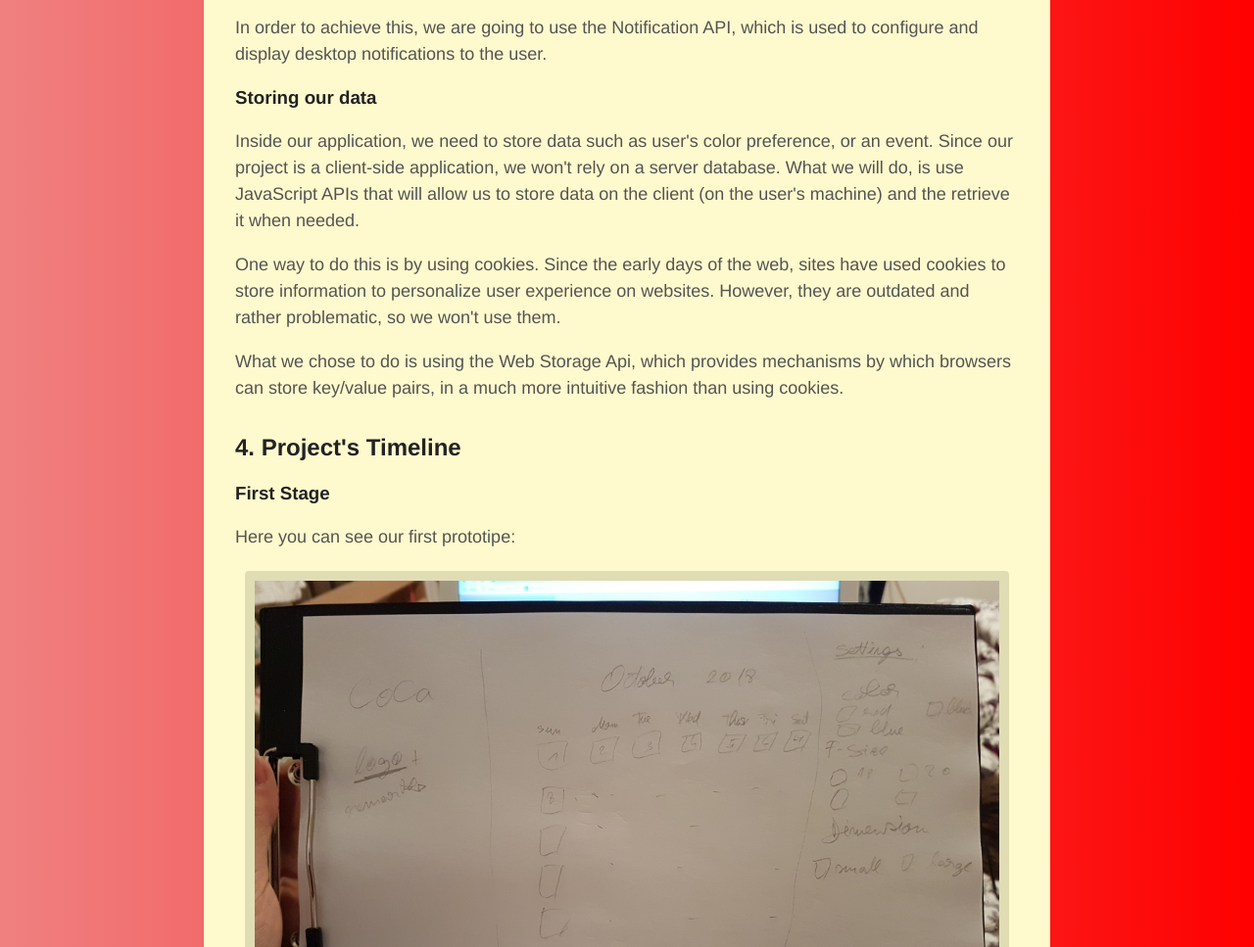
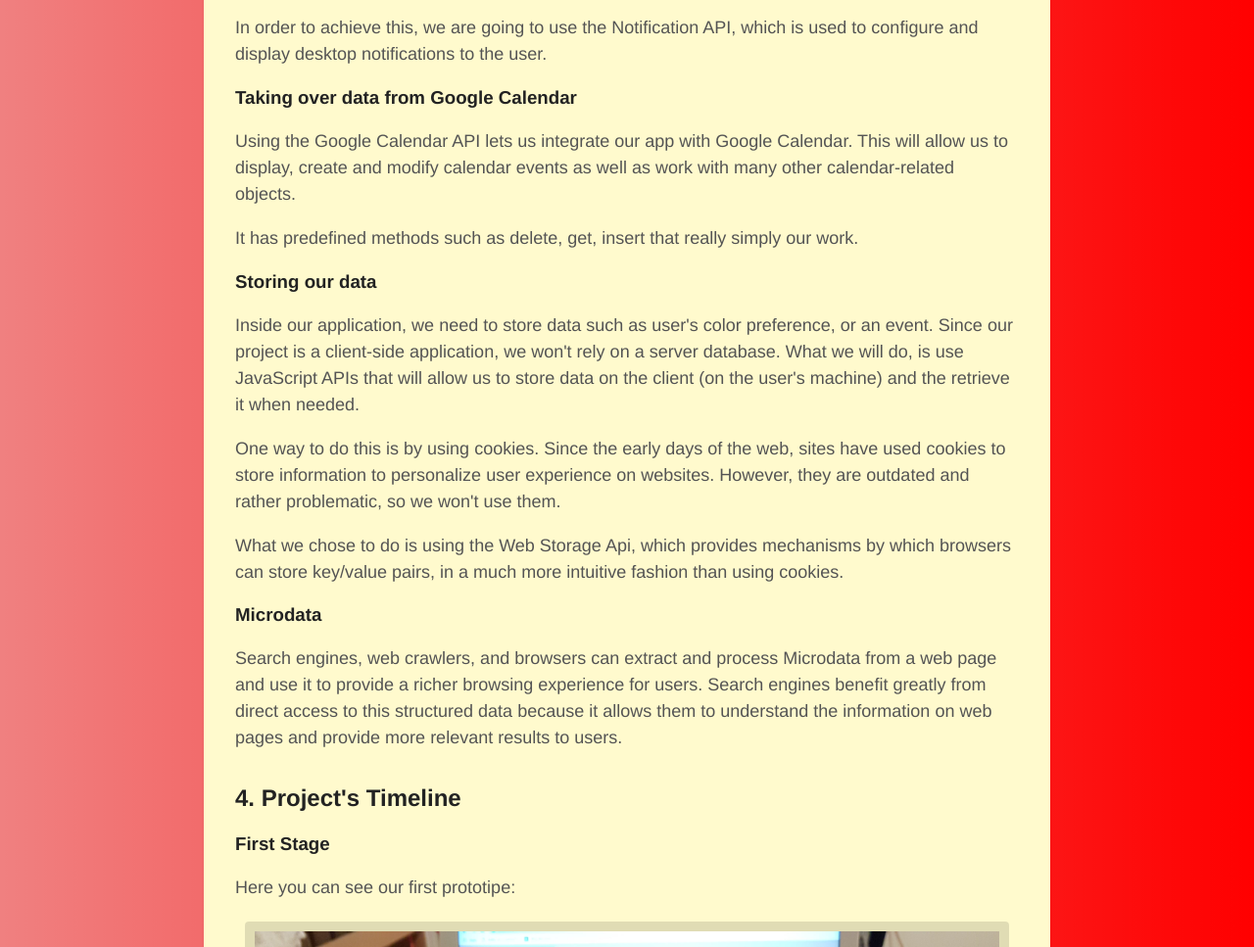
Before and after one commit to malinac/CoCa, a browser extension: page THAT/index.html in a window 1280 px wide. Shown: the part 1275-2242 px from the top of the page at 98% size. Drawn offline with Linux system fonts and the light colour scheme.

Commit message:
updated scholarly

```diff
--- a/THAT/index.html
+++ b/THAT/index.html
@@ -101,7 +101,7 @@
         <section id="structure" >
            <h2>
               <span>3. </span>
-                Ideas, concepts of the general interface
+                Ideas, concepts of the general interface and technologies
             </h2>
             <p>Now, let's have a deeper look at the aforementionted features.</p>
             <h3>User Customizable</h3>
@@ -115,10 +115,19 @@
             <p>
                 In order to achieve this, we are going to use the Notification API, which is used to configure and display desktop notifications to the user.
             </p>
+            <h3>Taking over data from Google Calendar</h3>
+            <p>
+                Using the Google Calendar API lets us integrate our app with Google Calendar. This will allow us to display, create and modify calendar events as well as work with many other calendar-related objects.
+            </p>
+            <p>
+                It has predefined methods such as delete, get, insert that really simply our work.
+            </p>
             <h3>Storing our data</h3>
             <p> Inside our application, we need to store data such as user's color preference, or an event. Since our project is a client-side application, we won't rely on a server database. What we will do, is use JavaScript APIs that will allow us to store data on the client (on the user's machine) and the retrieve it when needed.</p>
             <p> One way to do this is by using cookies. Since the early days of the web, sites have used cookies to store information to personalize user experience on websites. However, they are outdated and rather problematic, so we won't use them.</p>
             <p> What we chose to do is using the Web Storage Api, which provides mechanisms by which browsers can store key/value pairs, in a much more intuitive fashion than using cookies.</p>
+            <h3>Microdata</h3>
+            <p>Search engines, web crawlers, and browsers can extract and process Microdata from a web page and use it to provide a richer browsing experience for users. Search engines benefit greatly from direct access to this structured data because it allows them to understand the information on web pages and provide more relevant results to users.</p>
 
         </section>
 
```
